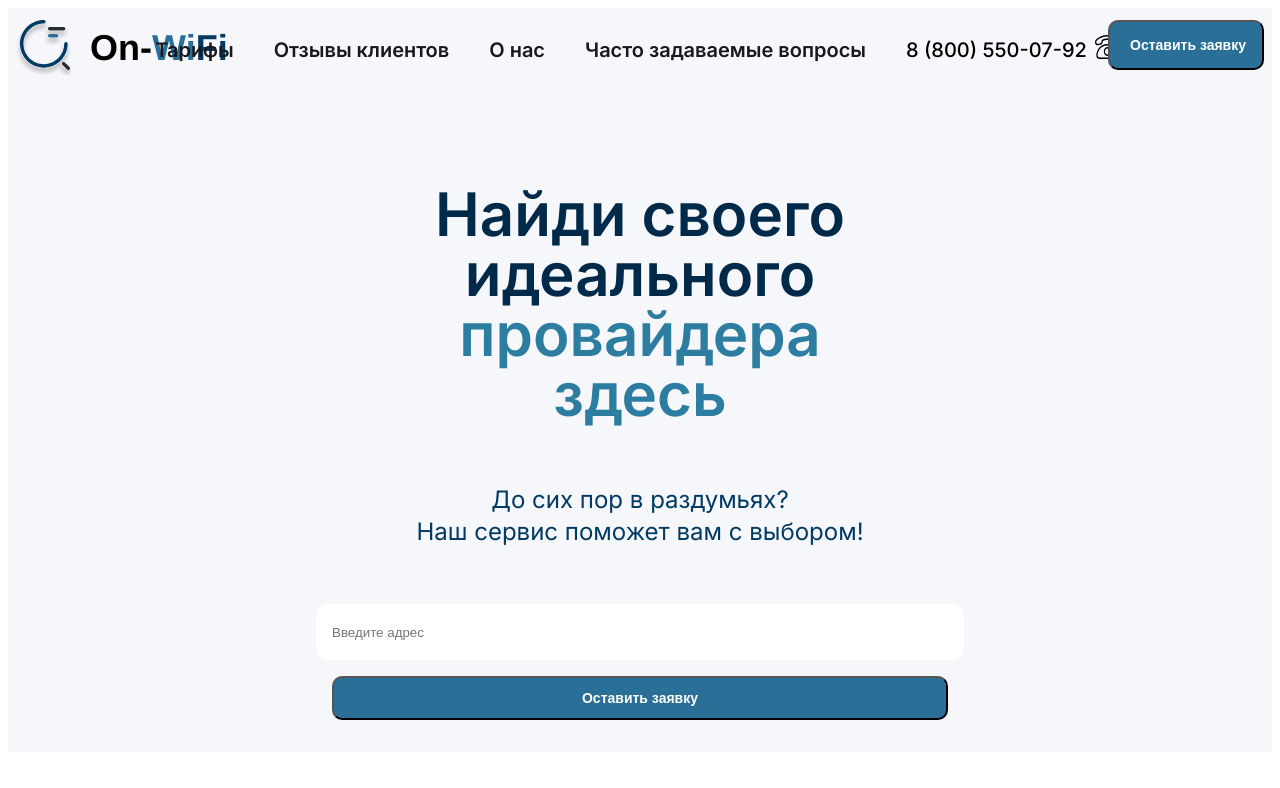
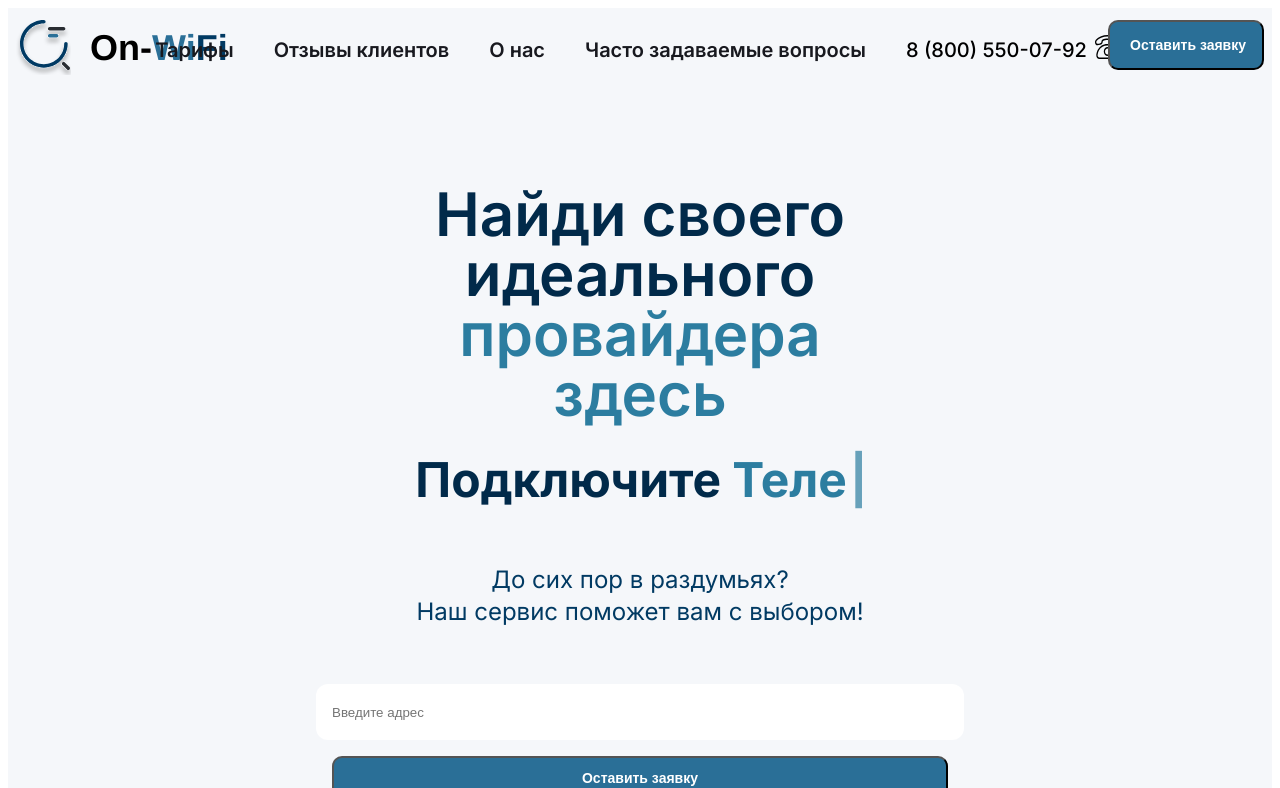
Before and after one commit to TensorFlowKCPT/WiFi-On-Next.jS, a Next.js app: page / in a window 1280 px wide. Shown: the top 788 px of the page. Built offline with nearby package versions, Linux system fonts and the light colour scheme.

Commit message:
Анимация в Top

```diff
--- a/components/Top.tsx
+++ b/components/Top.tsx
@@ -2,6 +2,7 @@
 import React, { useState } from "react";
 import { motion, Variants } from 'framer-motion';
 import ModalComponent from "./ModalComponent";
+import { Typewriter } from 'react-simple-typewriter';
 const buttonStyles = {
   base: "flex-grow w-full h-full items-center gap-10 px-[20px] py-[10px] bg-[#2a6f97] rounded-[10px] all-[unset] box-border",
   text: "relative font-semibold text-default-white text-[14px] text-center leading-[20px] whitespace-nowrap",
@@ -16,6 +17,7 @@ export const Top = (): JSX.Element => {
     exit: { opacity: 0, y: 50 },
     transition: { duration: 0.3 },
   };
+
 
   const containerVariants: Variants = {
     hidden: { opacity: 1, scale: 0 },
@@ -110,6 +112,20 @@ export const Top = (): JSX.Element => {
             </span>
             <span className="block text-[#2c7da0]">провайдера</span>
             <span className="block text-[#2c7da0]">здесь</span>
+            <h1 className="block text-[#012a4a] text-5xl">
+              Подключите{' '}
+              <span style={{ color: '#2c7da0', fontWeight: 'bold' }}>
+                <Typewriter
+                  words={['Интернет', 'Телевидение', 'Связь']}
+                  loop={3}
+                  cursor
+                  cursorStyle='|'
+                  typeSpeed={100}
+                  deleteSpeed={100}
+                  delaySpeed={1500}
+                />
+              </span>
+            </h1>
           </motion.p>
           <motion.p
             {...fadeInAnimation}
--- a/components/tariffCard.tsx
+++ b/components/tariffCard.tsx
@@ -25,7 +25,7 @@ const TariffCard = ({ Name, Price, ImageUrl, providerName, onConnectClick }) =>
         src={ImageUrl}
       />
       <h3 className="text-xl font-semibold mb-2">{Name}</h3>
-      <p className="text-gray-600 mb-2">{providerName}</p>
+      <p className="text-gray-600 text-lg mb-2">{providerName}</p>
       <p className="text-lg font-bold text-variable-collection-dark-blue mb-2">
         {Price} ₽
       </p>
--- a/package.json
+++ b/package.json
@@ -25,6 +25,7 @@
     "react-dom": "^18",
     "react-modal": "^3.16.1",
     "react-responsive-carousel": "^3.2.23",
+    "react-simple-typewriter": "^5.0.1",
     "react-slick": "^0.29.0",
     "react-slider": "^2.0.6",
     "slick-carousel": "^1.8.1",
```
Also changed, not shown: 1 other file (tests, documents, lock files or other folders).
